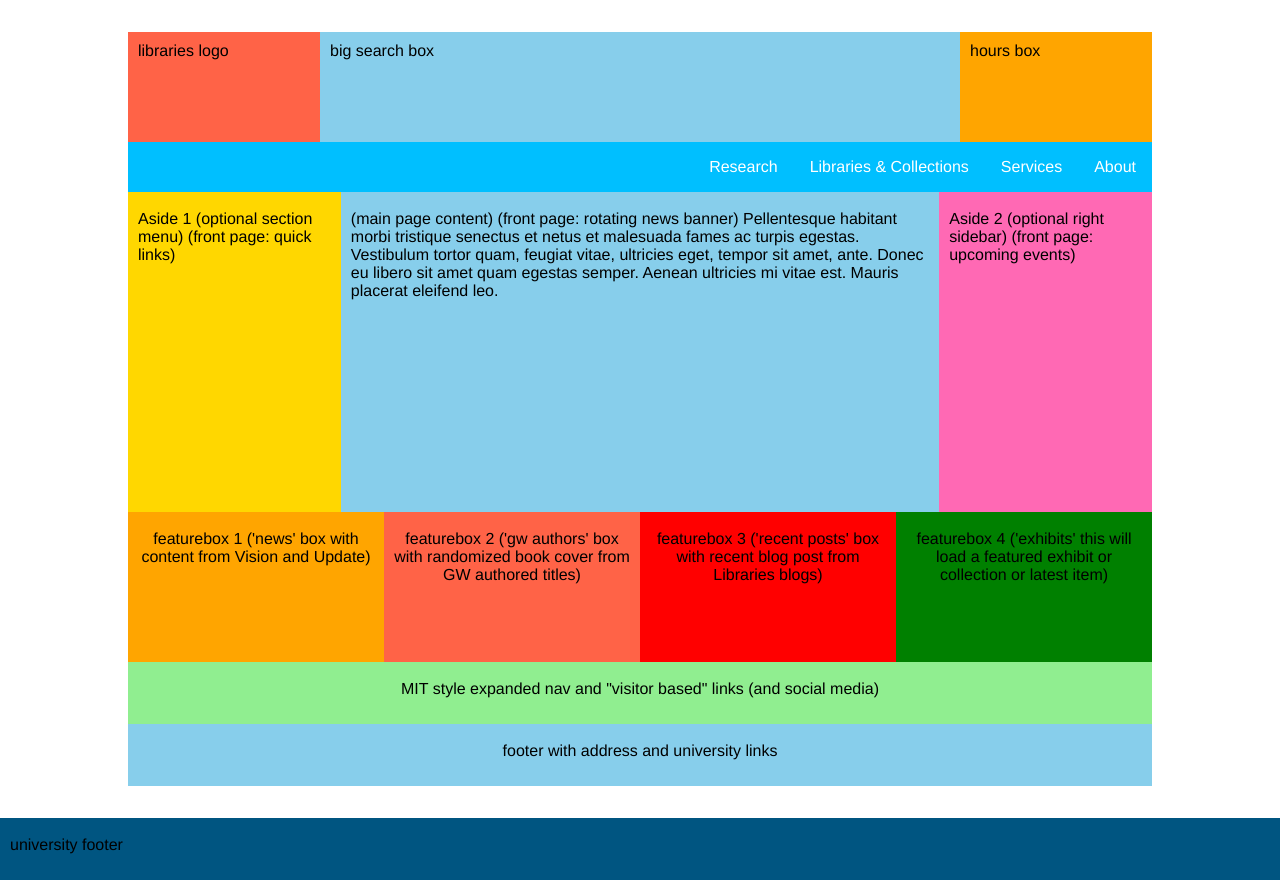
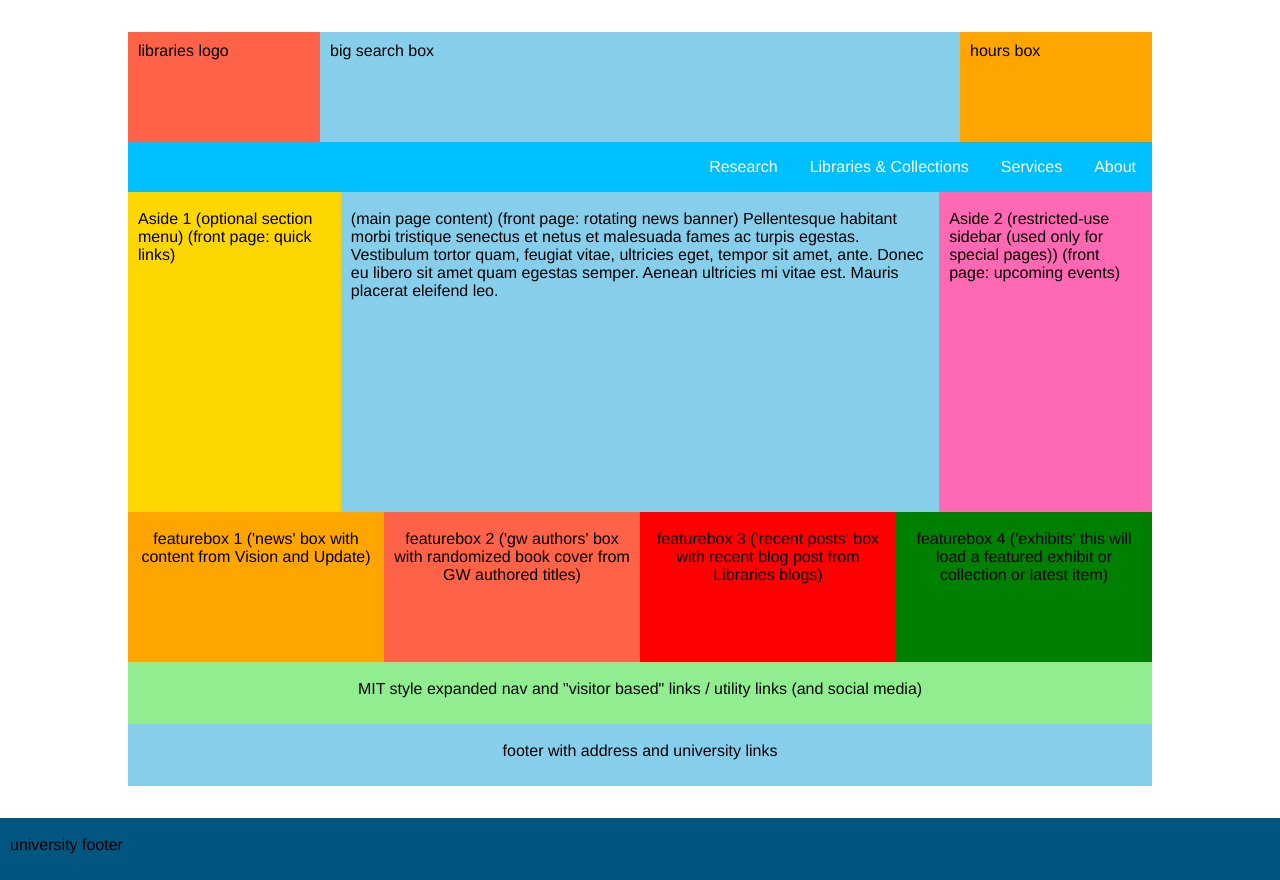
Before and after one commit to StudioZut/flexbox-theme, a PHP site: page / in a window 1280 px wide. Shown: the part 62-942 px from the top of the page. Run offline with PHP 8.4, Linux system fonts and the light colour scheme.

Commit message:
Clarified content area text

```diff
--- a/index.php
+++ b/index.php
@@ -233,7 +233,7 @@
       <p>Aside 1 (optional section menu) (front page: quick links)</p>
     </aside>
     <aside class="aside aside-2">
-      <p>Aside 2 (optional right sidebar) (front page: upcoming events)</p>
+      <p>Aside 2 (restricted-use sidebar (used only for special pages)) (front page: upcoming events)</p>
     </aside>
   </div>
 
@@ -254,7 +254,7 @@
 
   <div class="wrapper">
     <footer class="footer">
-      <p>MIT style expanded nav and "visitor based" links (and social media)</p>
+      <p>MIT style expanded nav and "visitor based" links / utility links (and social media)</p>
     </footer>
     <footer class="footer2">
       <p>footer with address and university links<p>
```
